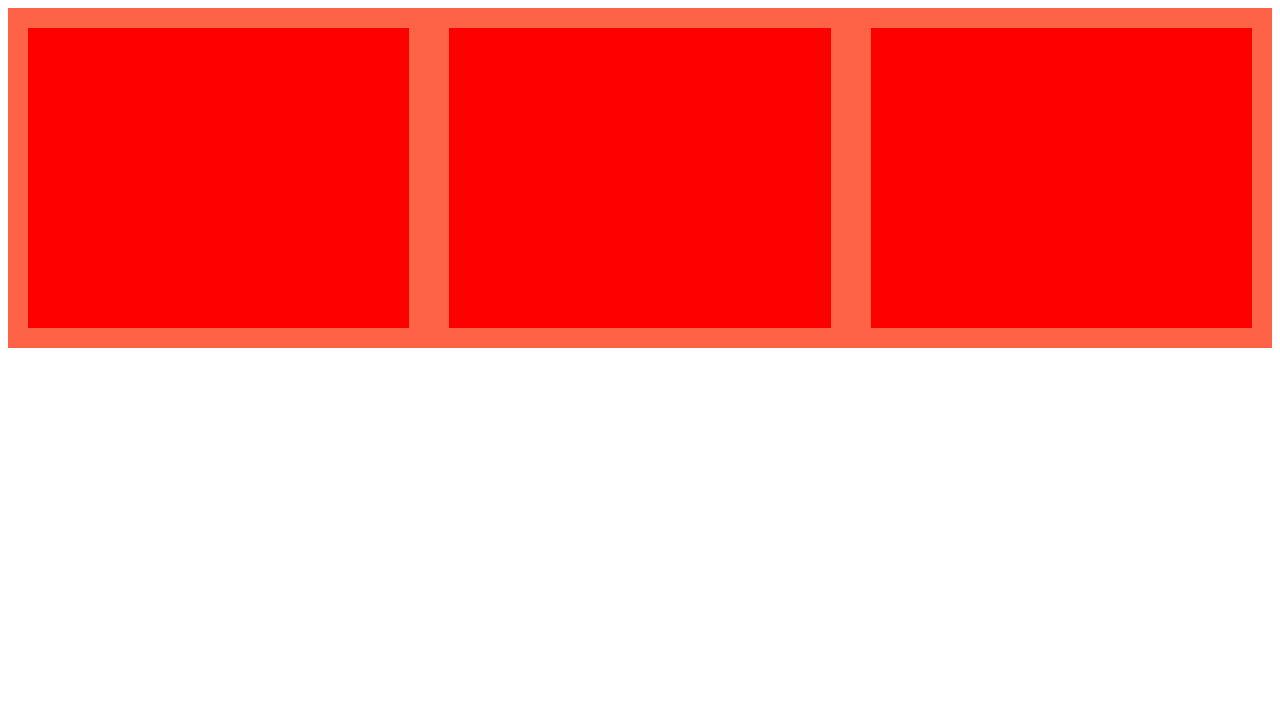
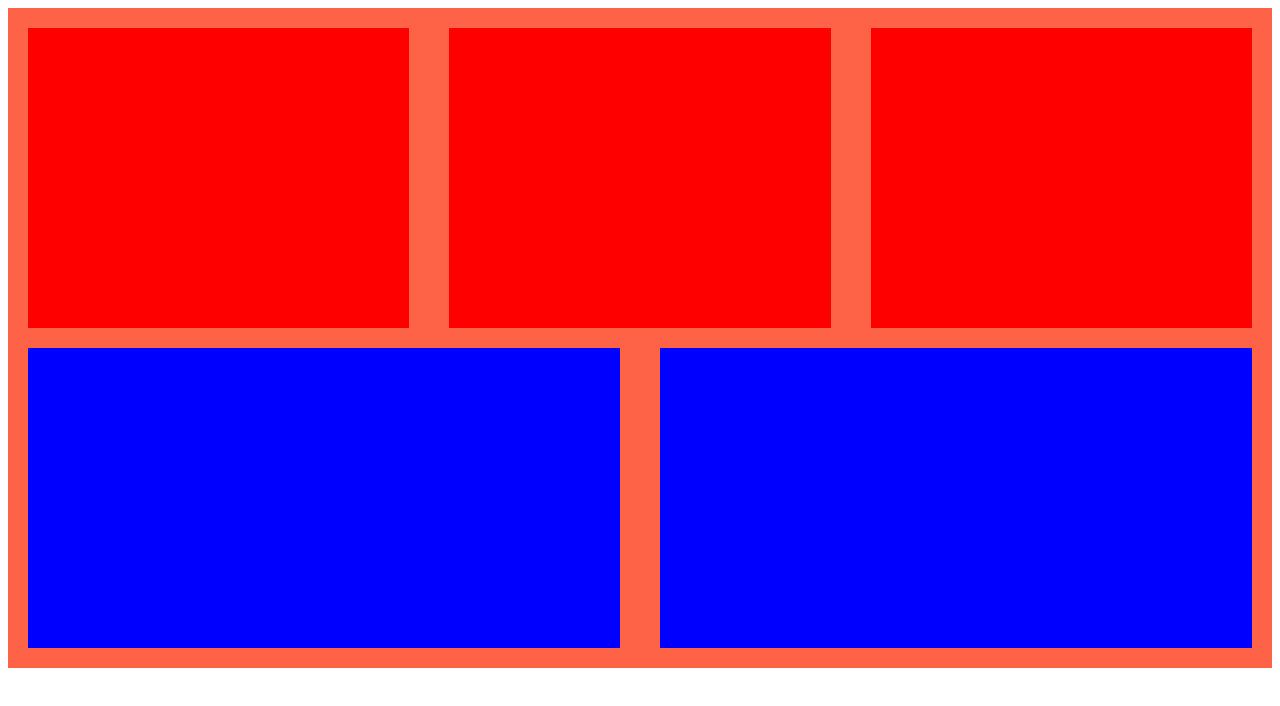
Before and after one commit to mihned01/BDE-git_ex, a plain HTML site: page index.html in a window 1280 px wide. Drawn offline with Linux system fonts and the light colour scheme.

Commit message:
add blue boxes

```diff
--- a/css/style.css
+++ b/css/style.css
@@ -22,3 +22,17 @@ gap: 40px;
   height: 300px;
   width: 80px;
 }
+
+.blue-boxes {
+    display: flex;
+    gap: 40px;
+    margin-top: 20px;
+}
+
+.box-4,
+.box-5 {
+  background: blue;
+  flex: 1;
+  height: 300px;
+  width: 80px;
+}
```
